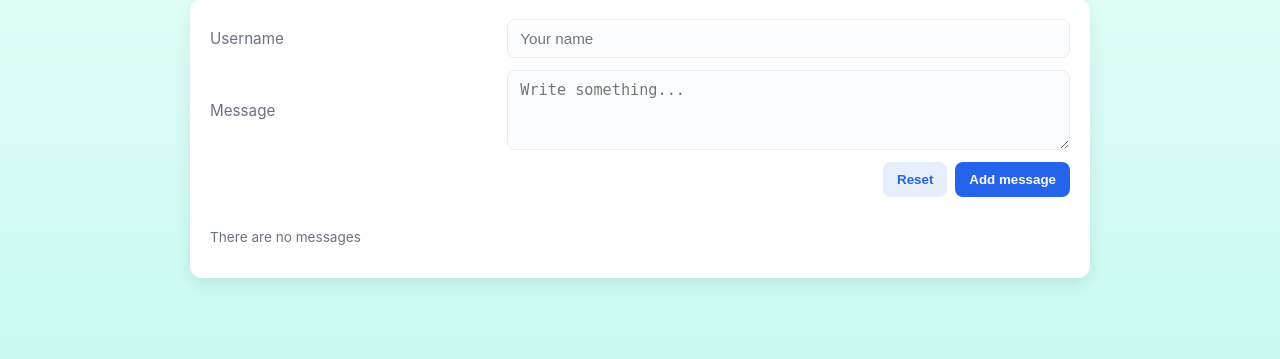
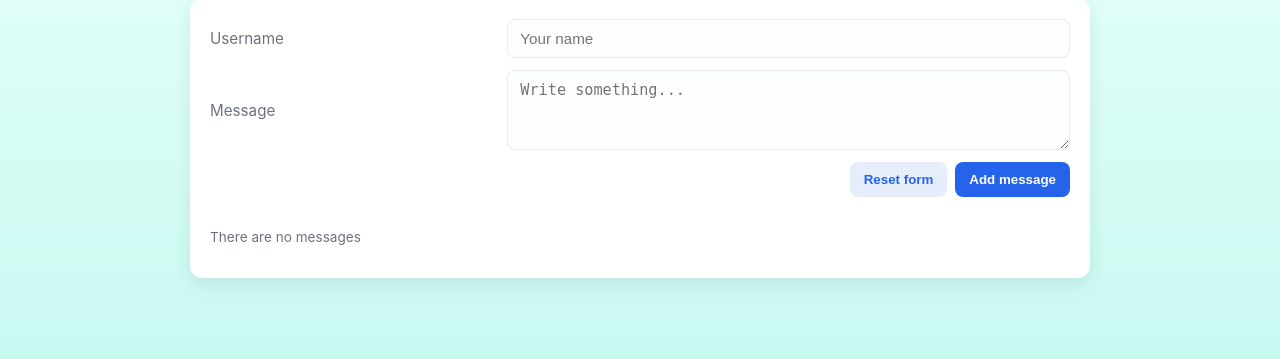
Before and after one commit to Tobiasz-Duliniec/DockerMessages, a Flask app: page / in a window 1280 px wide. Shown: the part 110-469 px from the top of the page. Run offline with Flask 3, Linux system fonts and the light colour scheme; data that the repository does not hold is empty.

Commit message:
small updates

```diff
--- a/src/templates/index.html
+++ b/src/templates/index.html
@@ -6,6 +6,7 @@
 		<link rel="icon" href="/favicon.ico" type="image/x-icon">
 		<link rel="stylesheet" href="/style.css">
 		<script src="{{url_for('router.send_formHandler')}}" defer></script>
+		<meta name="author" content="Tobiasz Duliniec, Przemysław Maćkowiak">
 		<title>Docker Messages</title>
 	</head>
 	<body>
@@ -34,7 +35,7 @@
 						<textarea name="message" id="messageField" placeholder="Write something..." required></textarea>
 					</div>
 					<div class="actions">
-						<button type="reset" class="btn secondary">Reset</button>
+						<button type="reset" class="btn secondary">Reset form</button>
 						<button type="submit" class="btn" id="submitBtn">Add message</button>
 					</div>
 					<p id="form-status" class="meta" role="status" aria-live="polite" style="margin-top:8px"></p>
```
